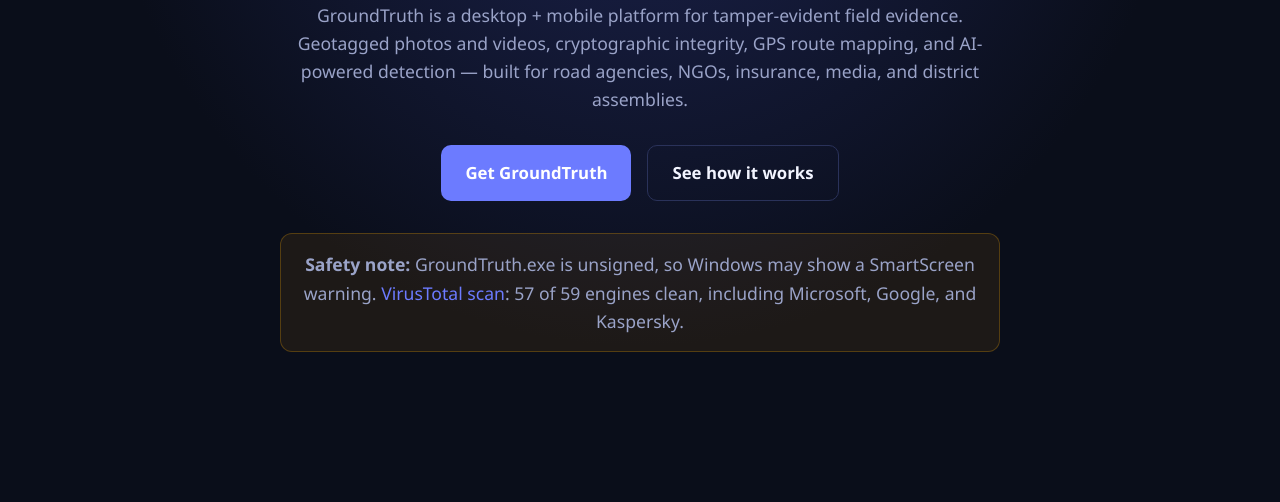
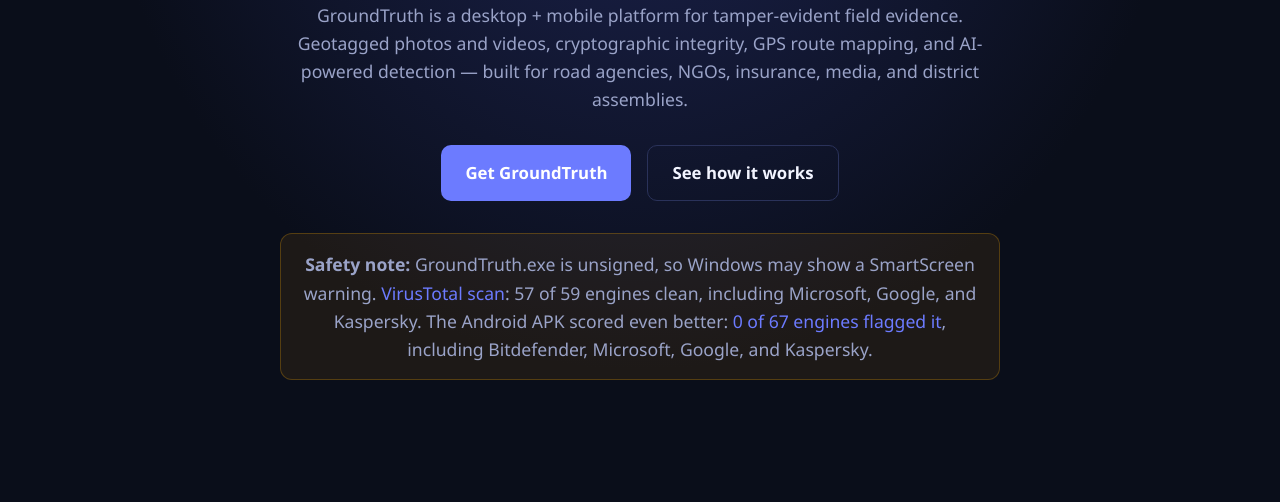
Before and after one commit to Zeph-cmd/GroundTruth_Script, a website: page website/index.html in a window 1280 px wide. Shown: the part 298-800 px from the top of the page. Drawn offline with Linux system fonts and the light colour scheme.

Commit message:
Add APK VirusTotal scan result (0/67) to site safety notes

```diff
--- a/website/index.html
+++ b/website/index.html
@@ -32,7 +32,9 @@
       <p class="hero-note">
         <strong>Safety note:</strong> GroundTruth.exe is unsigned, so Windows may show a SmartScreen warning.
         <a href="https://www.virustotal.com/gui/file/54326de33e9fb89dfa204d9b6fc3d37525f6aab61ce305b6525d547671ee47f2" target="_blank">VirusTotal scan</a>:
-        57 of 59 engines clean, including Microsoft, Google, and Kaspersky.
+        57 of 59 engines clean, including Microsoft, Google, and Kaspersky. The Android APK scored even better:
+        <a href="https://www.virustotal.com/gui/file/ddba0eee88de605906bf3d38314cf81a22aca0d5db4cef077e204318467ebc7d" target="_blank">0 of 67 engines flagged it</a>,
+        including Bitdefender, Microsoft, Google, and Kaspersky.
       </p>
     </div>
   </header>
```
Also changed, not shown: website/download.html (+1 -1 lines).
